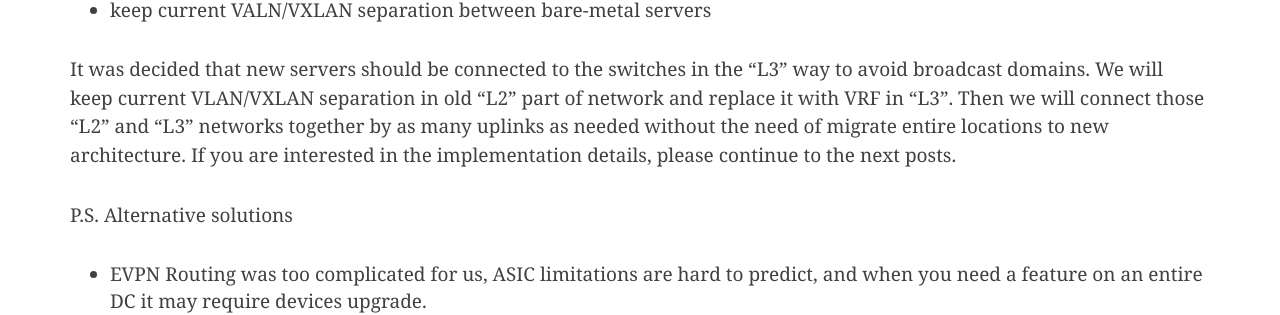
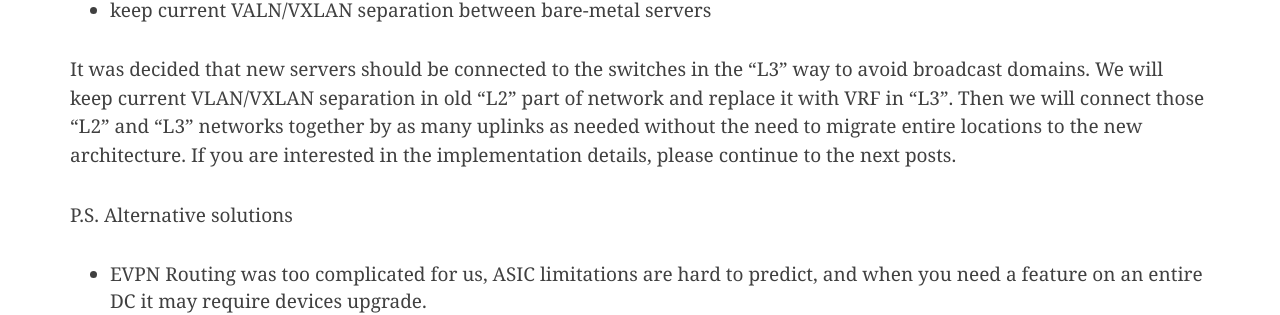
Before and after one commit to RTBHOUSE/techblog, a Jekyll site: the page built from _posts/2021-11-24-L2-EVPN-to-L3-concept-part1.markdown, in a window 1280 px wide and 900 px high, scrolled down 3587 px. Shown: the part 204-519 px from the top of the window. Built offline with Jekyll 4.4.1, drawn with Linux system fonts in a browser that asks for light colours; nearby versions of some CDN libraries; comment, search, counter and statistics services are not loaded.

Commit message:
Update 2021-11-24-L2-EVPN-to-L3-concept-part1.markdown

```diff
--- a/_posts/2021-11-24-L2-EVPN-to-L3-concept-part1.markdown
+++ b/_posts/2021-11-24-L2-EVPN-to-L3-concept-part1.markdown
@@ -98,7 +98,7 @@ As you can imagine, to grow more,  we are in need of a network architecture that
 It was decided that new servers should be connected to the switches in the "L3" way to avoid broadcast domains.
 We will keep current VLAN/VXLAN separation in old "L2" part of network and replace it with VRF in "L3".
 Then we will connect those  "L2" and "L3" networks together by as many uplinks as needed
-without the need of migrate entire locations to new architecture.
+without the need to migrate entire locations to the new architecture.
 If you are interested in the implementation details, please continue to the next posts.
 
 P.S. Alternative solutions
```
